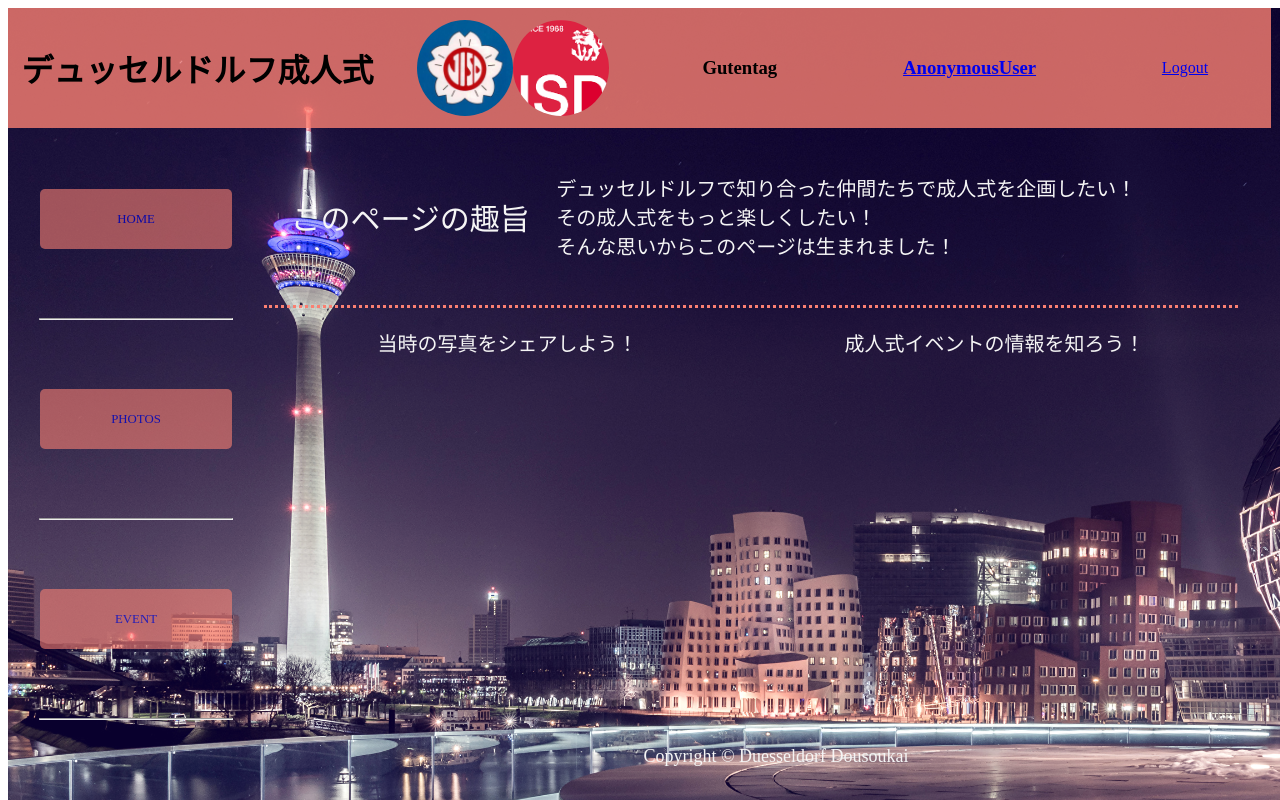
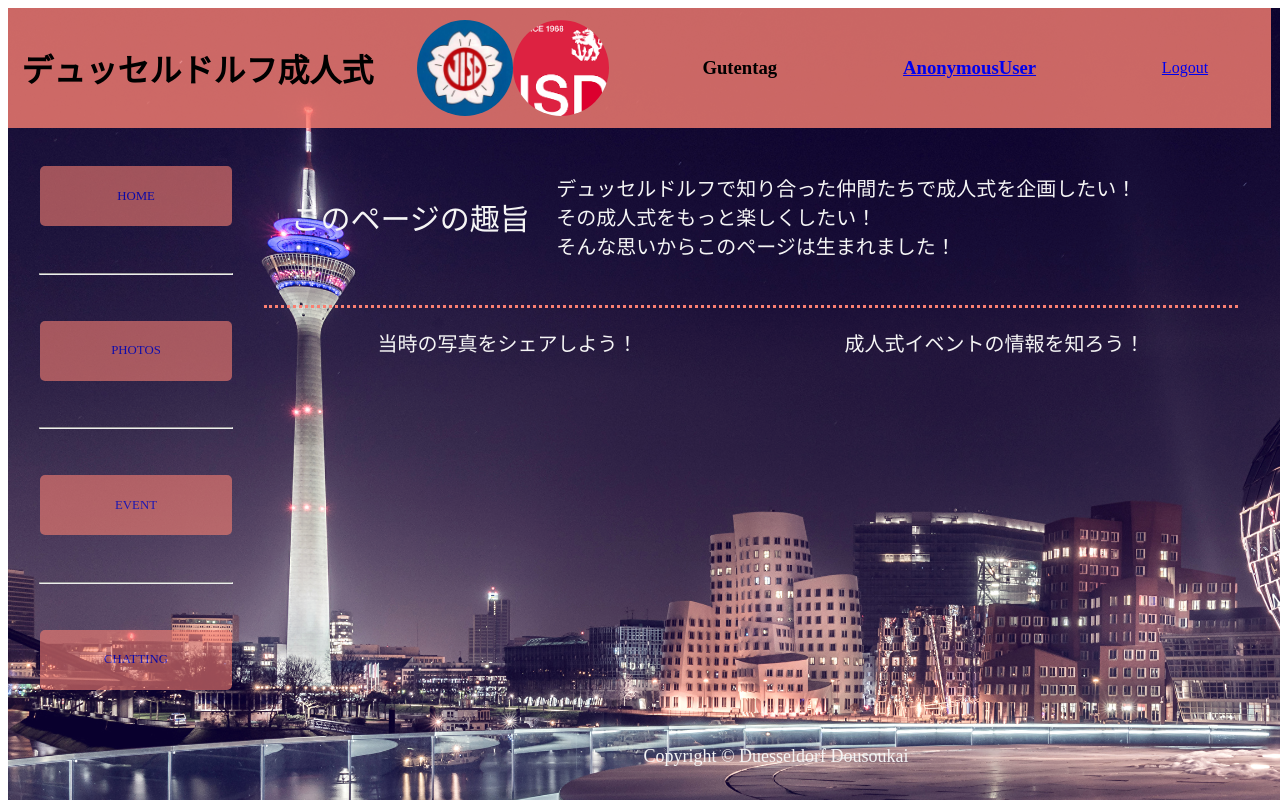
Before and after one commit to kkatodus/school_reunion_site, a Django app: template share_userpost/templates/home.html in a window 1280 px wide. Run offline with Django 3.2, Linux system fonts and the light colour scheme; the template is opened without the code that fills it, so the values that code supplies are empty; some web fonts are replaced.

Commit message:
add chatting button

```diff
--- a/dousoukai_event/settings_common.py
+++ b/dousoukai_event/settings_common.py
@@ -25,6 +25,7 @@ BASE_DIR = Path(__file__).resolve().parent.parent
 SECRET_KEY = 'j-#rcrwpm%-c=xhw*9m@4s&ru$6f8ead7r+3x-^1$n=o&r89*v'
 
 # SECURITY WARNING: don't run with debug turned on in production!
+
 DEBUG = False
 
 ALLOWED_HOSTS = ["duesseldorf-dousoukai.herokuapp.com","127.0.0.1"]
--- a/share_userpost/templates/components/side_navbar.html
+++ b/share_userpost/templates/components/side_navbar.html
@@ -6,4 +6,5 @@
     <hr>
     <a  class="side_nav_item" href="{% url 'share_userpost:event' %}">EVENT</a>
     <hr>
+    <a class='side_nav_item' href ="{% url 'chat:index'%}">CHATTING</a>
 </nav>
```
